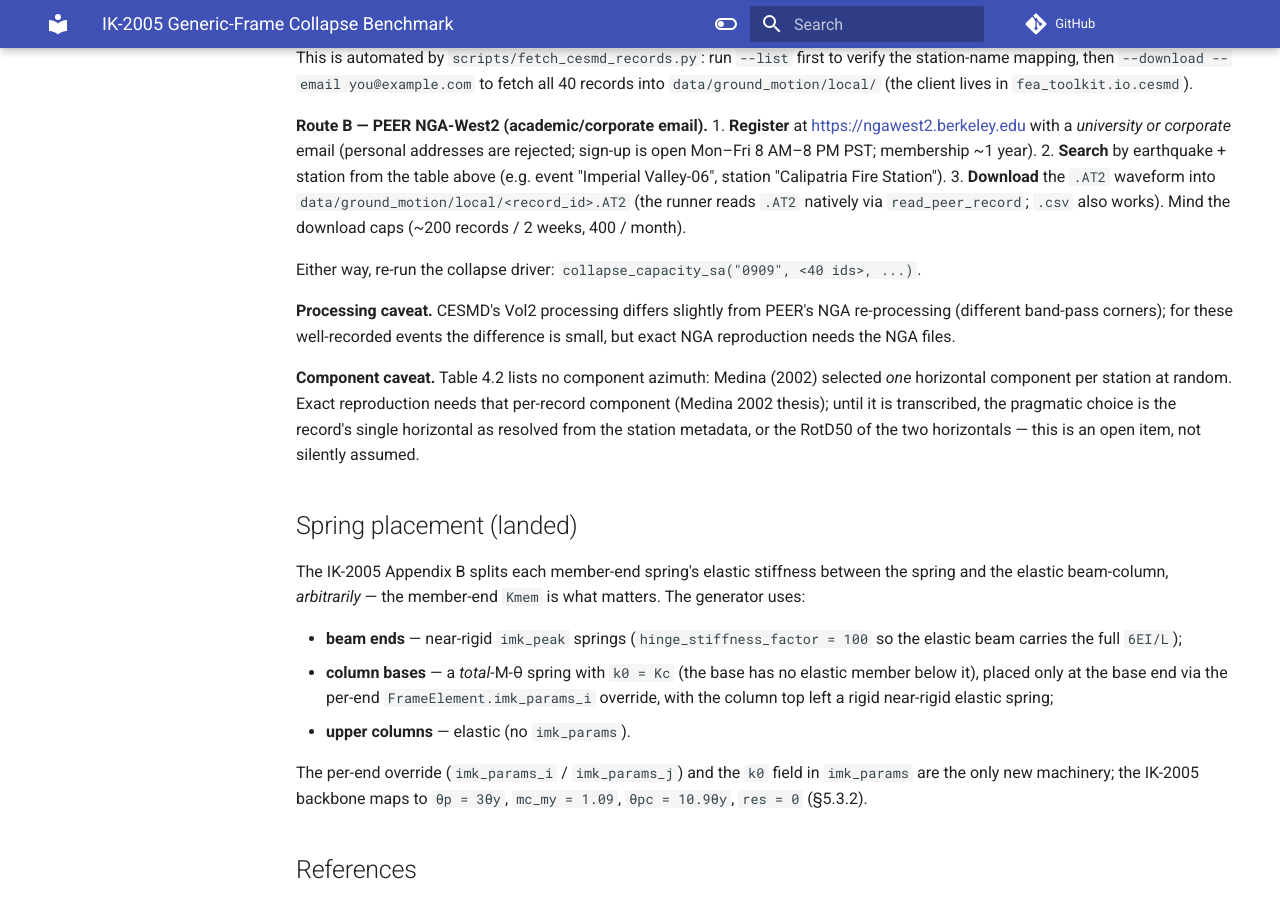
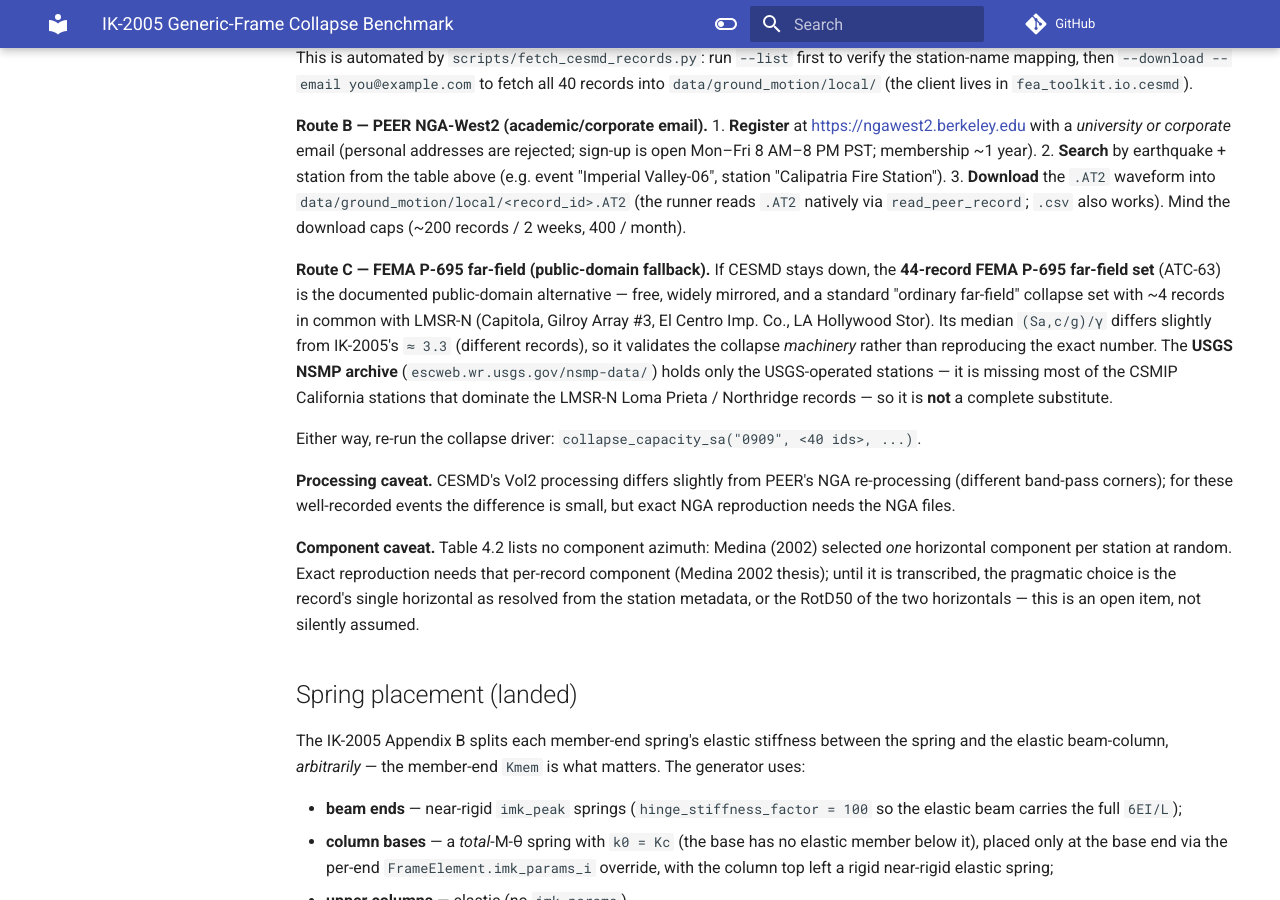
Before and after one commit to boustrephon/fea_toolkit, an MkDocs documentation site: the page built from docs/ik2005_generic_frame_benchmark.md, in a window 1280 px wide and 900 px high, scrolled down 5584 px. Built offline with MkDocs 1.6.1 and Material for MkDocs 9.7.7, drawn with Linux system fonts in a browser that asks for light colours; comment, search, counter and statistics services are not loaded.

Commit message:
docs: document the CESMD client + fetch script, and the FEMA P-695 fallback

```diff
--- a/docs/ik2005_generic_frame_benchmark.md
+++ b/docs/ik2005_generic_frame_benchmark.md
@@ -228,6 +228,18 @@ fetch all 40 records into `data/ground_motion/local/` (the client lives in
    (the runner reads `.AT2` natively via `read_peer_record`; `.csv` also works).
    Mind the download caps (~200 records / 2 weeks, 400 / month).
 
+**Route C — FEMA P-695 far-field (public-domain fallback).**  If CESMD stays
+down, the **44-record FEMA P-695 far-field set** (ATC-63) is the documented
+public-domain alternative — free, widely mirrored, and a standard
+"ordinary far-field" collapse set with ~4 records in common with LMSR-N
+(Capitola, Gilroy Array #3, El Centro Imp. Co., LA Hollywood Stor).  Its median
+``(Sa,c/g)/γ`` differs slightly from IK-2005's ``≈ 3.3`` (different records),
+so it validates the collapse *machinery* rather than reproducing the exact
+number.  The **USGS NSMP archive** (`escweb.wr.usgs.gov/nsmp-data/`) holds only
+the USGS-operated stations — it is missing most of the CSMIP California stations
+that dominate the LMSR-N Loma Prieta / Northridge records — so it is **not** a
+complete substitute.
+
 Either way, re-run the collapse driver:
 `collapse_capacity_sa("0909", <40 ids>, ...)`.
 
```
Also changed, not shown: docs/ground_motion_data.md (+9 -0 lines).
